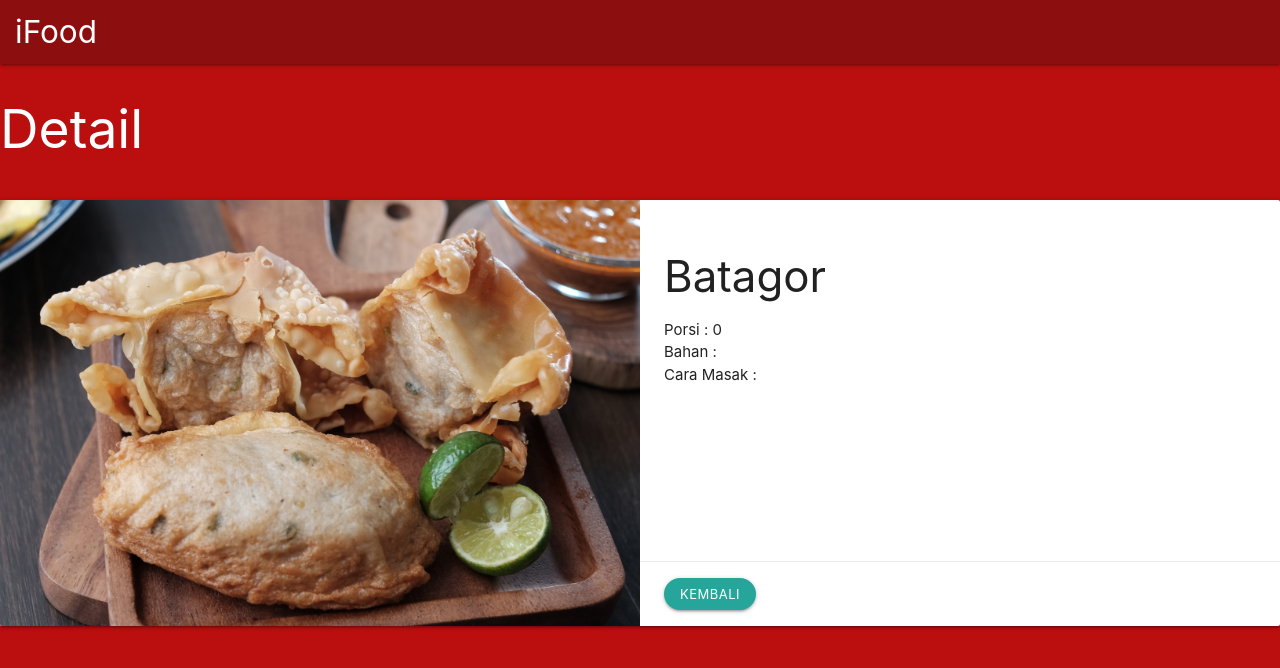
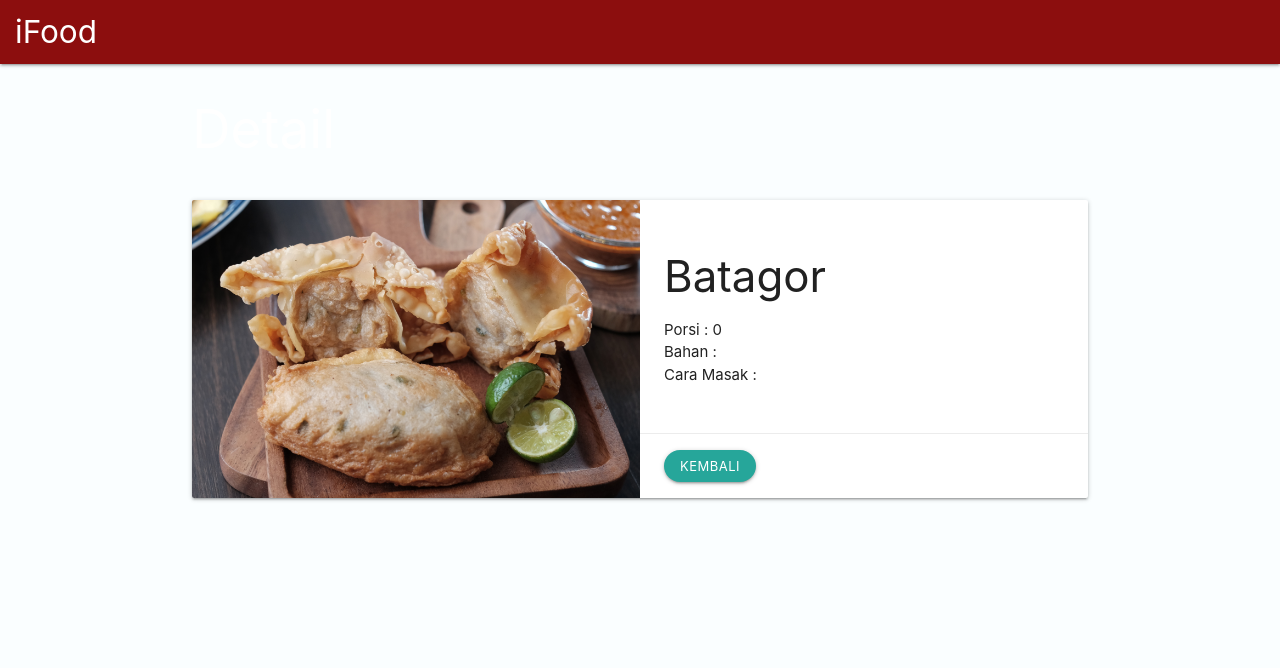
Before and after one commit to didapatria/pw2020_193040052, a PHP site: page /php/detail.php?id=1 in a window 1280 px wide. Shown: the top 668 px of the page. Run offline with PHP 8.4, Linux system fonts and the light colour scheme; data comes from the database, SQL or seed files in the repository.

Commit message:
edit index dan detail

```diff
--- a/praktikum/p6_PW_193040052/tugas/css/style.css
+++ b/praktikum/p6_PW_193040052/tugas/css/style.css
@@ -204,8 +204,8 @@ textarea.materialize-textarea {
 }
 
 /* 2.8 Body */
-body.bgcolor {
-  background: #bb0e0e;
+body {
+  background: #fafeff;
 }
 
 /* 2.9 Container */
--- a/praktikum/p6_PW_193040052/tugas/php/admin.php
+++ b/praktikum/p6_PW_193040052/tugas/php/admin.php
@@ -70,8 +70,8 @@ if (isset($_GET['keyword'])) {
     <li>
       <div class="divider mt-0"></div>
     </li>
-    <li><a class="waves-effect" href="admin.php">Welcome</a></li>
-    <li class="active"><a class="waves-effect" href="data_masakan.php">Data Masakan</a></li class="active">
+    <li class="active"><a class="waves-effect" href="admin,php">Welcome</a></li class="active">
+    <li><a class="waves-effect" href="data_masakan.php">Data Masakan</a></li class="active">
     <li><a class="waves-effect" href="#!">Config</a></li>
     <li>
       <div class="divider mt-0"></div>
--- a/praktikum/p6_PW_193040052/tugas/php/detail.php
+++ b/praktikum/p6_PW_193040052/tugas/php/detail.php
@@ -38,7 +38,7 @@ $foods = query("SELECT * FROM foods WHERE id = $id")[0];
     <link href="../css/style.css" rel="stylesheet">
 </head>
 
-<body class="bgcolor">
+<body>
     <!-- Header -->
     <header>
         <nav>
@@ -48,6 +48,7 @@ $foods = query("SELECT * FROM foods WHERE id = $id")[0];
         </nav>
     </header>
 
+    <div class="container">
         <div class="col s12 m7">
             <div class="row">
                 <div class="col">
@@ -73,6 +74,7 @@ $foods = query("SELECT * FROM foods WHERE id = $id")[0];
                 </div>
             </div>
         </div>
+    </div>
 
     <!--JavaScript at end of body for optimized loading-->
     <script src="../js/jquery.min.js"></script>
```
Also changed, not shown: praktikum/p6_PW_193040052/tugas/index.php (+5 -3 lines). Lines whose indentation alone changed are shown as unchanged.
